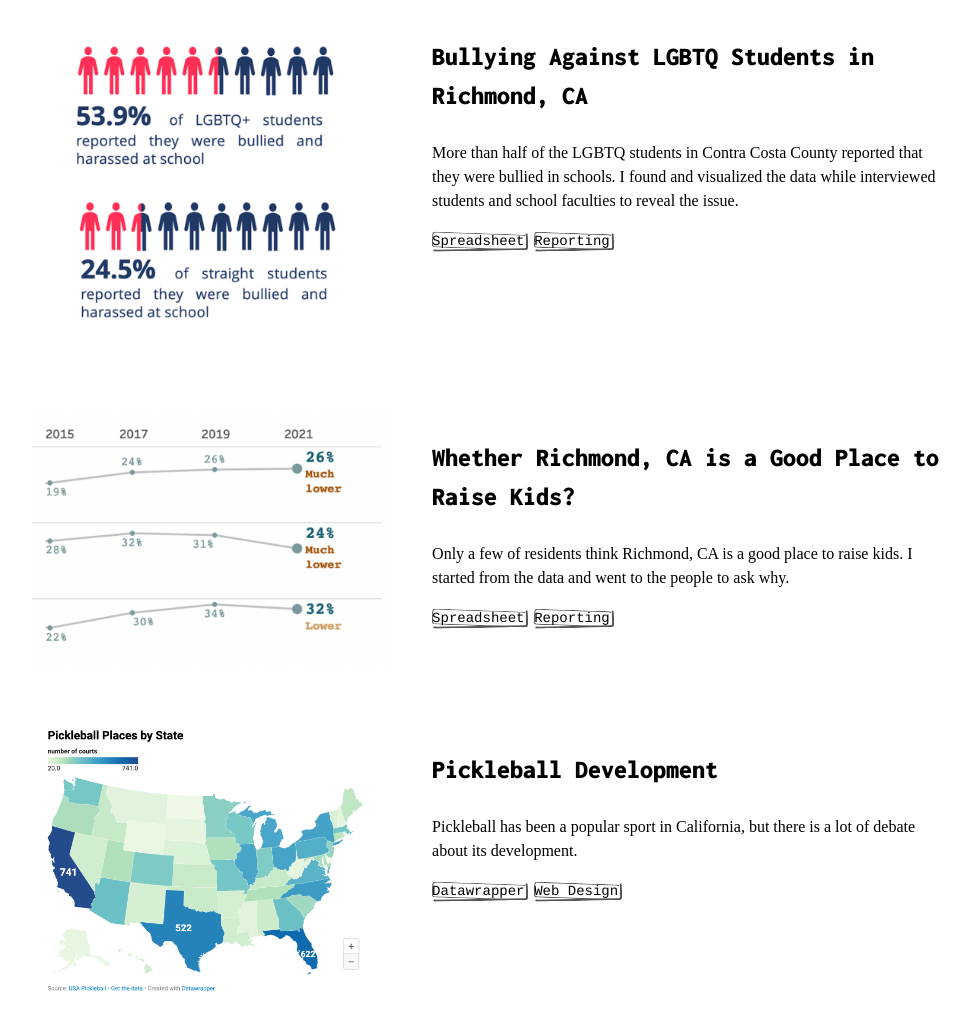
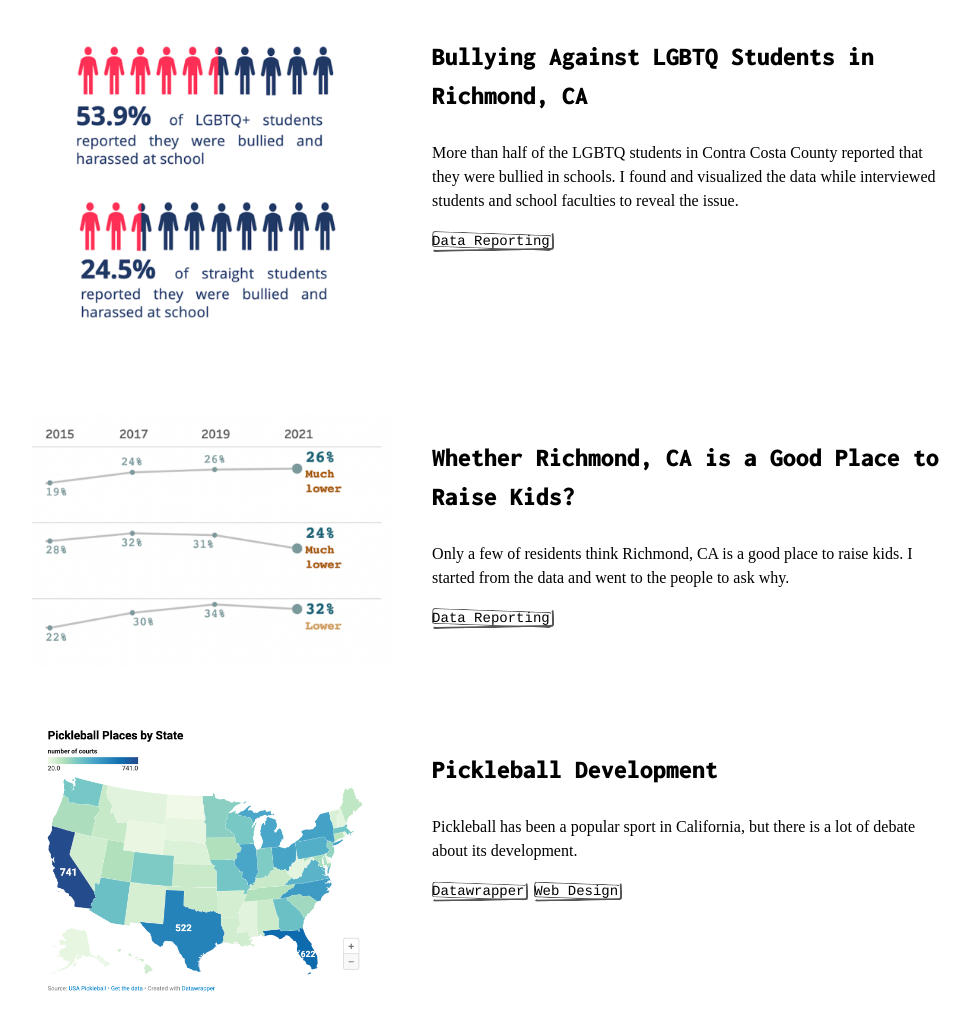
Before and after one commit to irisqiu1216/irisqiu1216.github.io, a plain HTML site: page index.html in a window 1280 px wide. Shown: the part 1445-2476 px from the top of the page, without its empty margins (147-1117 px from the left). Drawn offline with Linux system fonts and the light colour scheme.

Commit message:
updated html

```diff
--- a/index.html
+++ b/index.html
@@ -104,7 +104,7 @@
         <div class="col-7">
           <p class="headlines"><a href="https://richmondconfidential.org/2023/12/21/richmond-wccusd-lgbtq-students-high-schools-bullying/" target="_blank">Bullying Against LGBTQ Students in Richmond, CA</a></p>
           <p class="description">More than half of the LGBTQ students in Contra Costa County reported that they were bullied in schools. I found and visualized the data while interviewed students and school faculties to reveal the issue.</p>
-          <p class="tools"><span class="sketch-highlight">Spreadsheet</span>    <span class="sketch-highlight">Reporting</span></p>
+          <p class="tools"><span class="sketch-highlight">Data Reporting</span></p>
         </div>
       </div>
 
@@ -115,7 +115,7 @@
         <div class="col-7">
           <p class="headlines"><a href="https://richmondconfidential.org/2023/12/15/richmond-community-survey-raising-kids/" target="_blank">Whether Richmond, CA is a Good Place to Raise Kids?</a></p>
           <p class="description">Only a few of residents think Richmond, CA is a good place to raise kids. I started from the data and went to the people to ask why.</p>
-          <p class="tools"><span class="sketch-highlight">Spreadsheet</span>    <span class="sketch-highlight">Reporting</span></p>
+          <p class="tools"><span class="sketch-highlight">Data Reporting</span></p>
         </div>
       </div>
 
```
